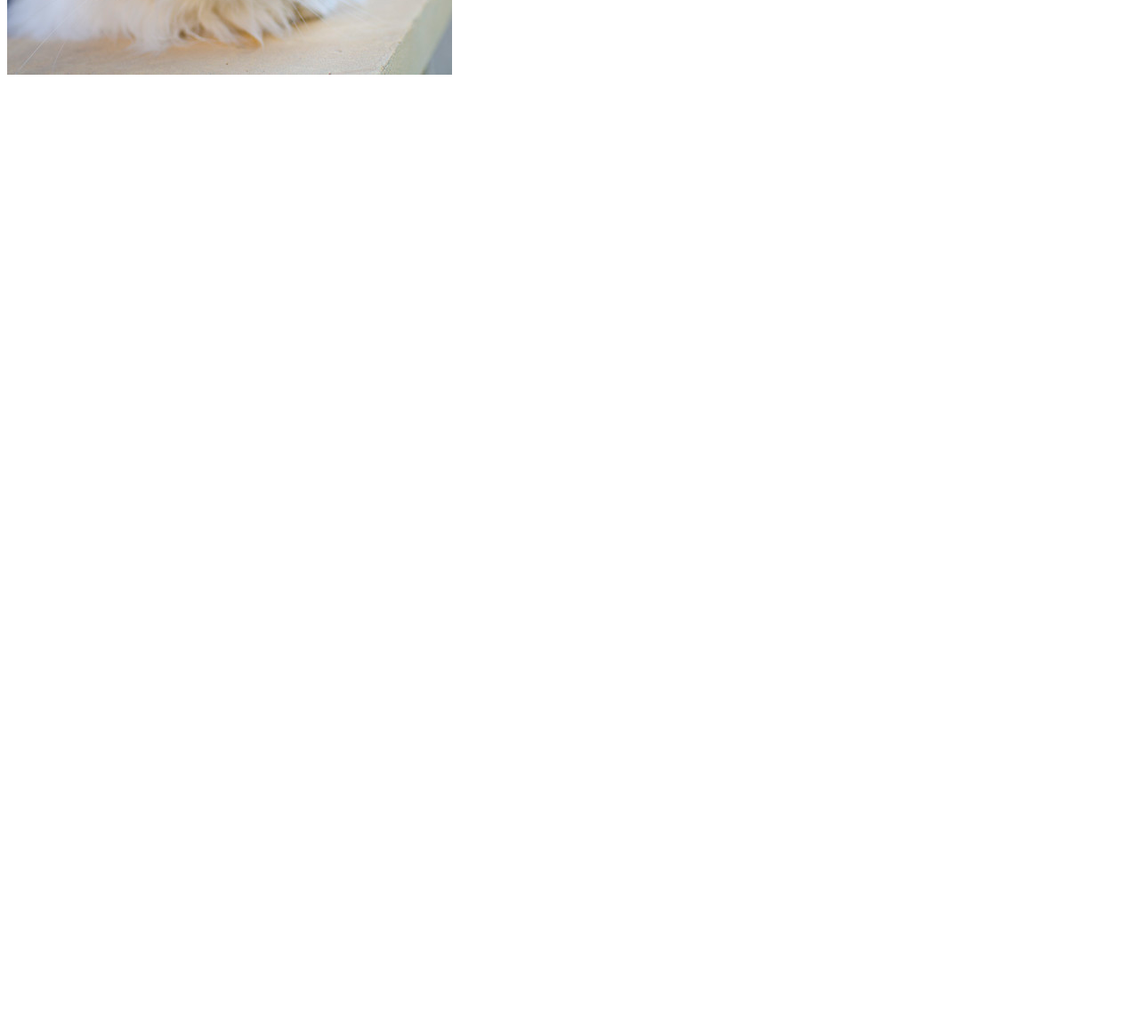
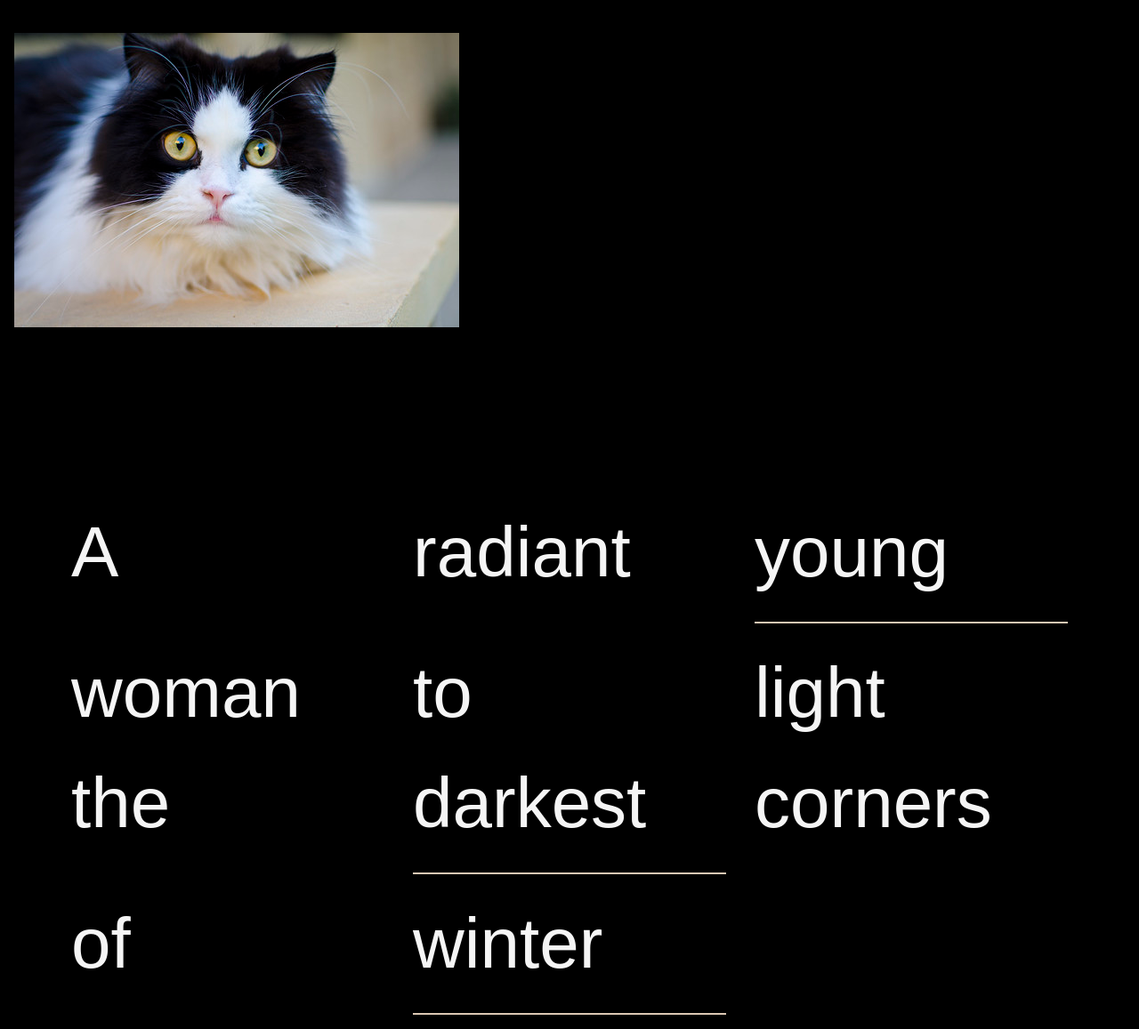
Before and after one commit to Fatifxf/chapter-6, a plain HTML site: page index.html in a window 1280 px wide. Shown: the part 361-1518 px from the top of the page at 89% size. Before the commit the page ends 800 px from the top, so only its background shows below. Drawn offline with Linux system fonts and the light colour scheme.

Commit message:
Update index.html

```diff
--- a/index.html
+++ b/index.html
@@ -2,15 +2,51 @@
 <html lang="en">
 <head>
 	<meta charset="utf-8">
-	<title>Website Template</title>
+	<title>Ch.6 Haiku</title>
 	<link rel="stylesheet" href="./assets/css/styles.css">
+	<style>
+		body {
+		 margin: 1rem;
+		 background-color: black;
+		 color: whitesmoke;
+		 font-size: 5rem;
+		 overflow: hidden;
+		}
+
+		.grid-container {
+			display:grid;
+			grid-template-columns: 1fr 1fr 1fr;
+			gap: 2rem;
+			margin: 15% 4rem 0 4rem;
+			grid-template-columns: repeat(auto-fit, minmax(320px, 1fr));
+		}
+
+		.last {
+ 			padding-bottom: 2rem;
+ 			border-bottom: 2px solid rgb(220, 200, 180);
+			}
+
+		</style>
 </head>
 <body>
 
-	<h1>Website Template</h1>
-	<p>Fork and use this template repo (a.k.a. "boilerplate") for any web project</p>
+	<h1>Ch.6 Haiku</h1>
 	<img src="assets/img/cat.jpg" alt="" style="max-width: 32rem;">
+	<div class="grid-container">
+		<div>A</div>
+		<div>radiant</div>
+		<div class="last">young</div>
+		<div>woman</div>
+		<div>to</div>
+		<div>light</div>
+		<div>the</div>
+		<div class="last">darkest</div>
+		<div>corners</div>
+		<div>of</div>
+		<div class="last">winter</div>
+	   </div>
 
 	<script src="./assets/js/main.js"></script>
 </body>
+
 </html>
```
